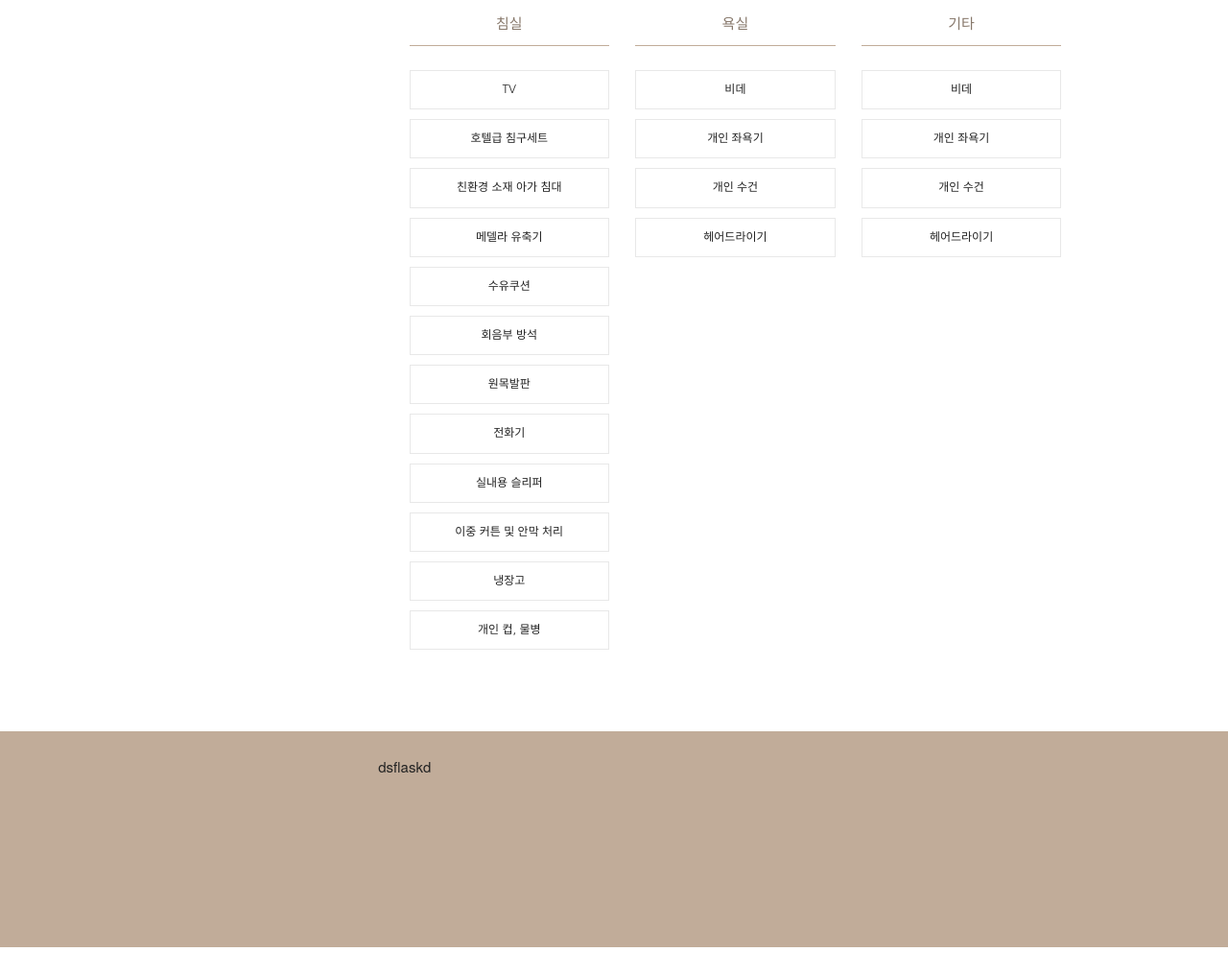
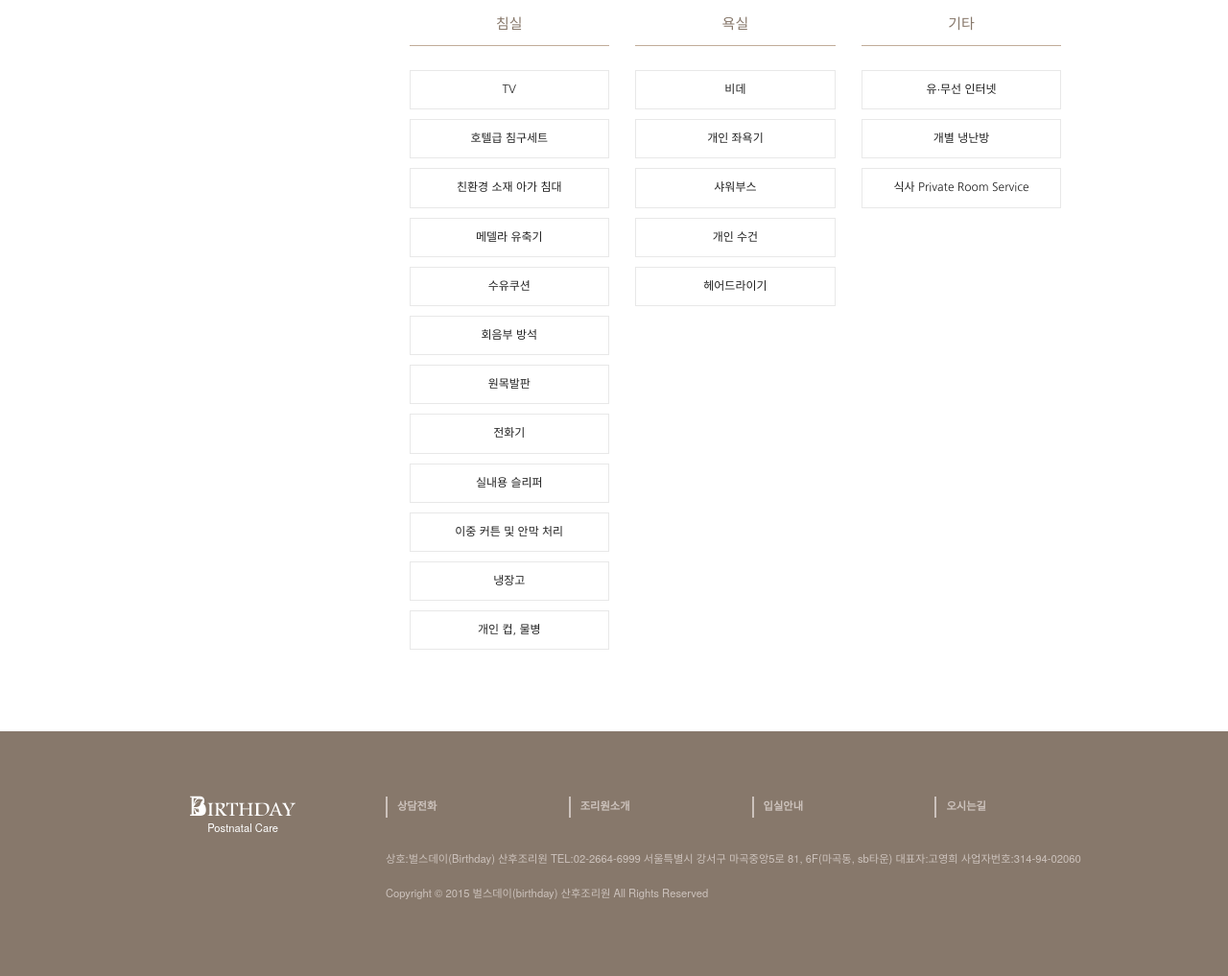
Before and after one commit to hkgit-web01/hkgit-web01, a website: page index.html in a window 1280 px wide. Shown: the part 1425-2442 px from the top of the page at 96% size. Before the commit the page ends 2412 px from the top, so only its background shows below. Drawn offline with Linux system fonts and the light colour scheme.

Commit message:
footer initiate

```diff
--- a/css/magokbd.css
+++ b/css/magokbd.css
@@ -116,7 +116,7 @@ nav ul, nav .subNav .subNavContainer {
 }
 
 nav .mainNav {
-
+	height:65px;
 	visibility:hidden;
 }
 
@@ -124,7 +124,9 @@ nav .mainNav {
 	nav {
 		height:45px;
 	}
-
+	nav .mainNav {
+		height:auto;
+	}
 
 }
 
@@ -413,21 +415,93 @@ nav .info ul li {
 
 footer {
 	margin-top:50px;
-	background-color: #C1AC99;
-	height:200px;
-	padding-top:25px;
+	background-color: #87786B;
+	height:auto;
+	font-size: 0.75em;
+	color:white;
+	overflow:hidden;
+	padding:10px 20px;
 }
 
 footer .logo {
 	margin-top:60px;
 	overflow:hidden;
-	height:100px;
+	height:60px;
 	text-align: center;
 }
 
+footer .logo p {
+	margin-top:-10px;
+}
+
 footer .logo img {
-	max-width:150px;
+	max-width:100px;
 	position:relative;
+
+}
+
+footer br {
+	display:block;
+}
+
+footer .info {
+	margin-top:30px;
+}
+
+footer .info .row {
+}
+
+footer .link {
+	color: #CCC2BC;
+	margin-top:13px;
+	margin-bottom:13px;
+	font-size:1em;
+	padding:2px 0;
+	text-align: center;
+	border-bottom:1px solid #CCC2BC;
+	font-weight: bold;
+	transition: padding 0.3s ;
+	cursor: pointer;
+}
+
+footer .link:hover {
+	color: white;
+	border-color:white;
+	padding-bottom:5px;
+}
+
+footer .info p {
+	color: #CCC2BC;
+	margin-top:20px;
+}
+
+@media (min-width: 550px) {
+
+	footer {
+		padding-top:25px;
+		height:220px;
+	}
+
+	footer .logo {
+		margin-top:35px;
+	}
+
+	footer .logo img {
+		max-width:125px;
+
+	}
+
+	footer .link {
+		text-align:left;
+		border-bottom:none;
+		padding-left:10px;
+		border-left:2px solid #CCC2BC;
+	}
+
+	footer .link:hover {
+		padding-left:5px;
+		padding-bottom:2px;
+	}
 
 }
 
@@ -451,6 +525,8 @@ nav ul li.selected {
 br {
 	display:none;
 }
+
+
 
 /* MEDIA QUERIES */
 /* Larger than mobile */
--- a/index.html
+++ b/index.html
@@ -21,12 +21,12 @@
 
 
 		<nav role="navigation">
-			<div class="container">
+			<div class="pcNav">
 
 				<ul class="mainNav">
 					<li>About Us</li><li>Facilities</li><li>Program</li><li>Guide</li><li>Customer</li>
 				</ul>
-			</div>
+
 				<div class="subNav kr">
 					<div class="subNavContainer">
 						<ul>
@@ -52,6 +52,7 @@
 						</ul>
 					</div>
 
+				</div>
 			</div>
 
 		</nav>
@@ -79,7 +80,7 @@
 						<ul>Rooms
 							<li class="selected">VIP Room</li>
 							<li>Family Suite</li>
-							<li>Standard Room</li>
+							<li>Deluxe Room</li>
 						</ul>
 
 						<ul>Activity
@@ -136,6 +137,7 @@
 							<ul>
 								<li>비데</li>
 								<li>개인 좌욕기</li>
+								<li>샤워부스</li>
 								<li>개인 수건</li>
 								<li>헤어드라이기</li>
 							</ul>
@@ -143,10 +145,9 @@
 						<div class="one-third column kr">
 							<p>기타</p>
 							<ul>
-								<li>비데</li>
-								<li>개인 좌욕기</li>
-								<li>개인 수건</li>
-								<li>헤어드라이기</li>
+								<li>유∙무선 인터넷</li>
+								<li>개별 냉난방</li>
+								<li>식사 Private Room Service</li>
 							</ul>
 						</div>
 					</div>
@@ -161,8 +162,20 @@
 		<div class="container">
 			<div class="three columns logo">
 				<img src="imgs/logo_text.svg" alt="">
+				<p>Postnatal Care</p>
 			</div>
-			<div class="nine columns">dsflaskd</div>
+			<div class="nine columns info">
+				<div class="row">
+					<div class="three columns link kr">상담전화 </div>
+					<div class="three columns link kr">조리원소개</div>
+					<div class="three columns link kr">입실안내</div>
+					<div class="three columns link kr">오시는길</div>
+				</div>
+				<p>
+					상호:벌스데이(Birthday) 산후조리원  TEL:02-2664-6999 서울특별시 강서구 마곡중앙5로 81, 6F(마곡동, sb타운)   대표자:고영희   사업자번호:314-94-02060 <br><br> Copyright © 2015 벌스데이(birthday) 산후조리원 All Rights Reserved
+				</p>
+
+			</div>
 		</div>
 	</footer>
 
```
Also changed, not shown: imgs/logo_text.svg (added). Lines whose indentation alone changed are shown as unchanged.
